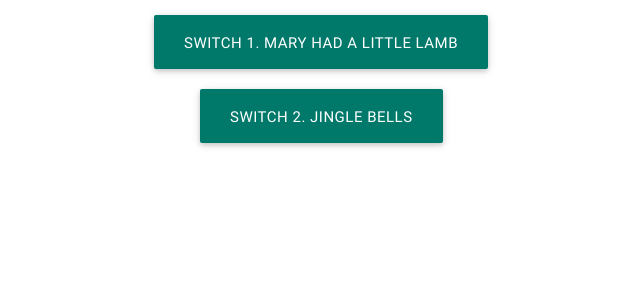
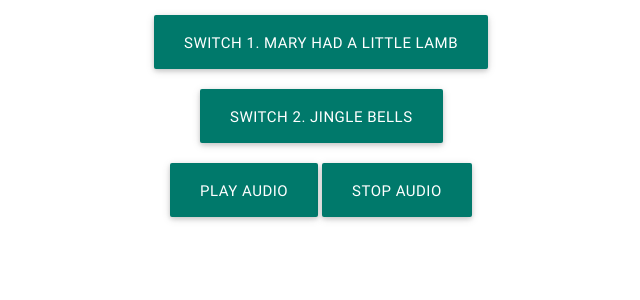
Before and after one commit to ajhyndman/christmas_pi, a Django app: page /tunes/ in a window 1280 px wide. Shown: the top 300 px of the page, without its empty margins (319-959 px from the left). Run offline with Django 3.2, Linux system fonts and the light colour scheme; some libraries are stand-ins or nearby versions.

Commit message:
added buttons to play music to the tunes page

```diff
--- a/www/tunes/templates/tunes/index.html
+++ b/www/tunes/templates/tunes/index.html
@@ -9,4 +9,8 @@
 </div>
 {% endfor %}
 
+<div class="row center">
+<a class="btn-large waves-effect waves-light teal darken-2" href="{% url 'tunes:playmusic' %}">Play Audio</a>
+<a class="btn-large waves-effect waves-light teal darken-2" href="{% url 'tunes:stopmusic' %}">Stop Audio</a>
+</div>
 {% endblock %}
```
